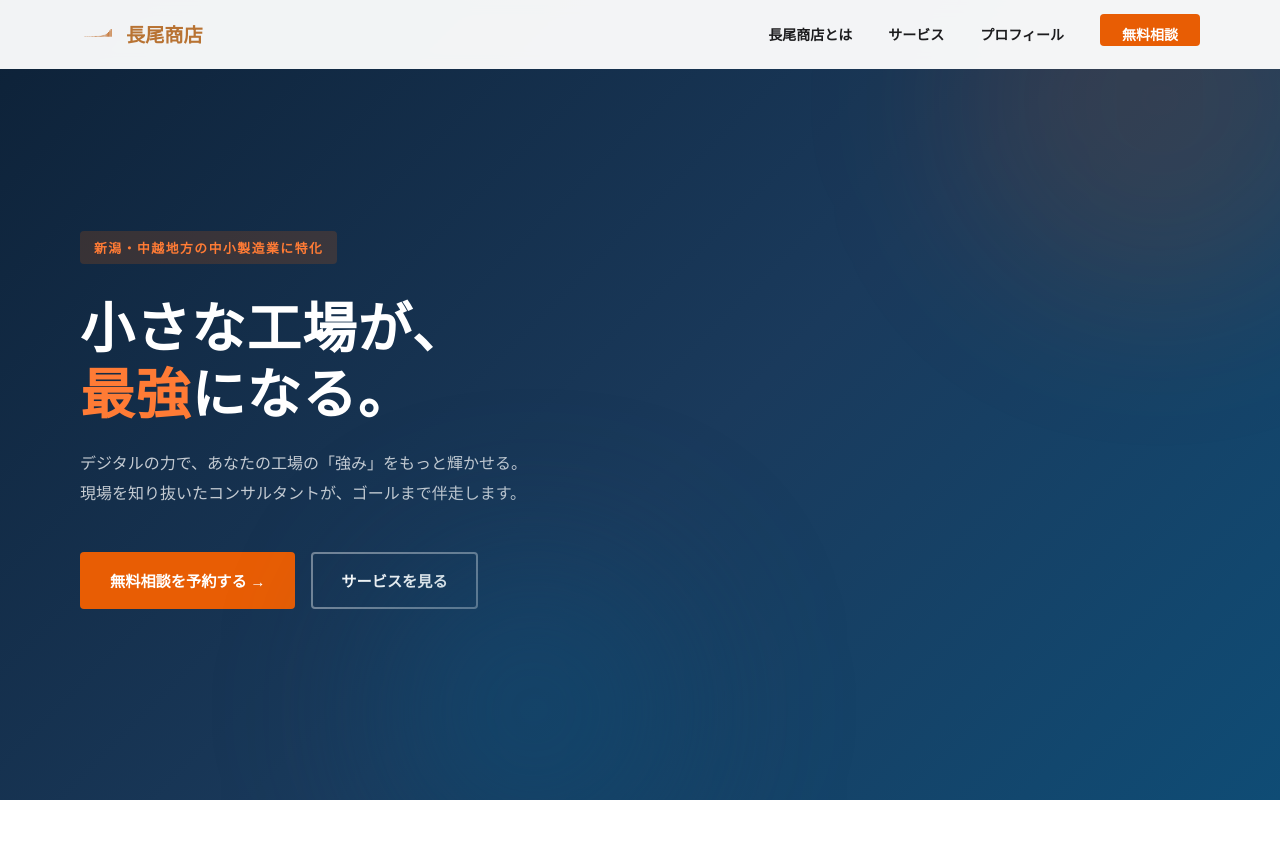
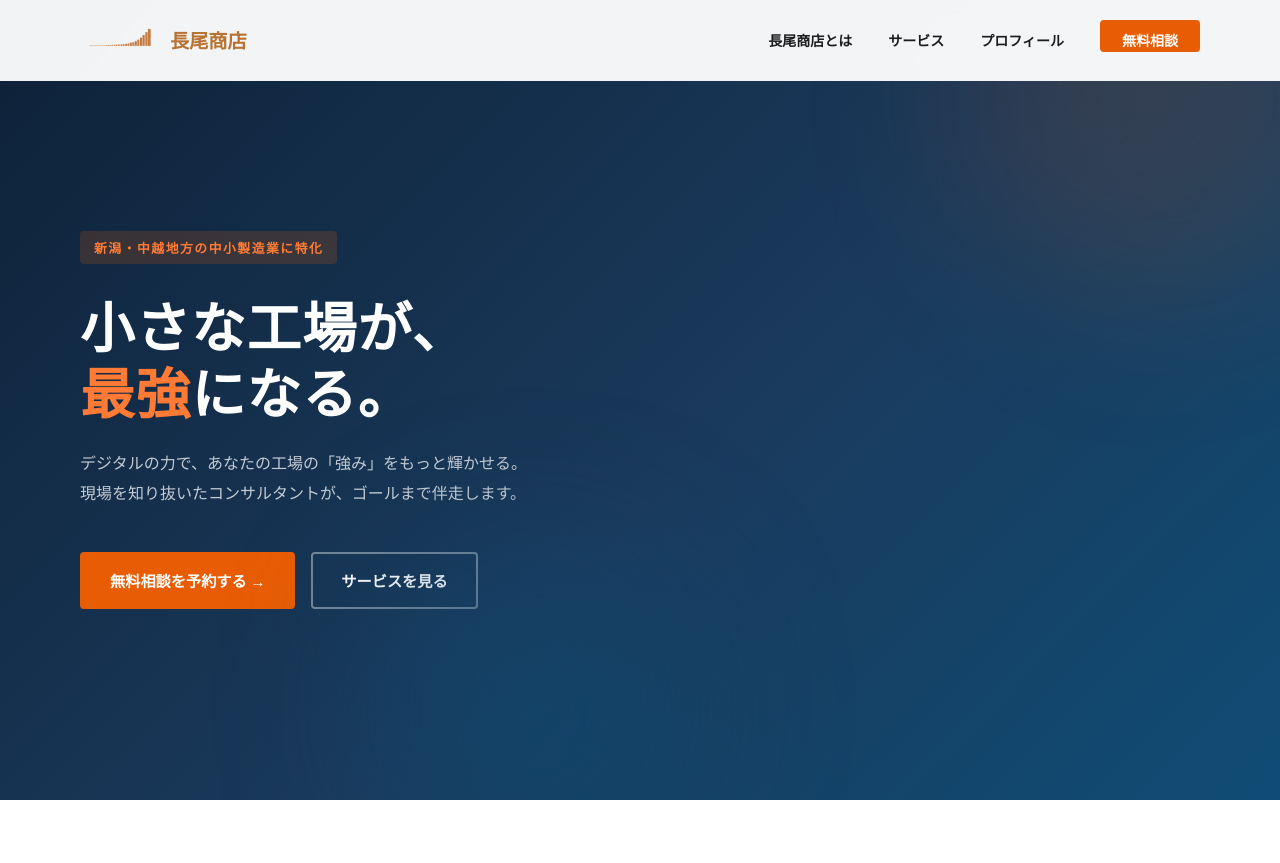
Before and after one commit to akihisanagao/nagao-shoten-web, a plain HTML site: page index.html in a window 1280 px wide. Shown: the top 863 px of the page. Drawn offline with Linux system fonts and the light colour scheme.

Commit message:
fix: ロゴ画像サイズを文字高さに合わせて拡大

```diff
--- a/style.css
+++ b/style.css
@@ -93,7 +93,7 @@ nav {
   display: flex;
   align-items: center;
   justify-content: space-between;
-  height: 68px;
+  height: 80px;
 }
 
 .logo {
@@ -103,7 +103,7 @@ nav {
   text-decoration: none;
 }
 .logo-img {
-  height: 36px;
+  height: 80px;
   width: auto;
 }
 .logo-text {
```
